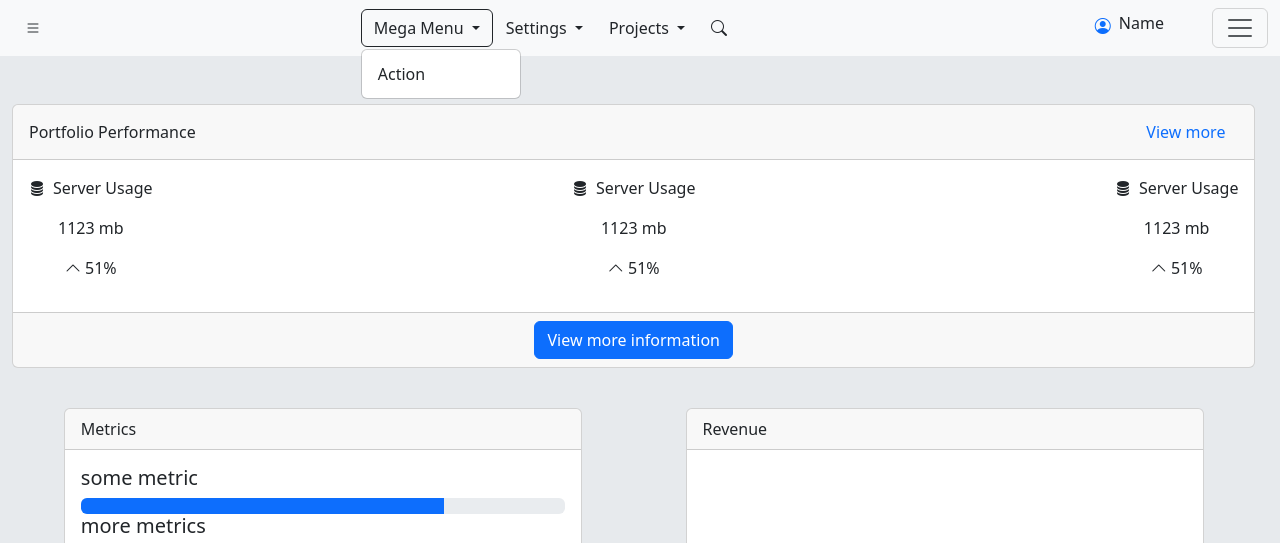
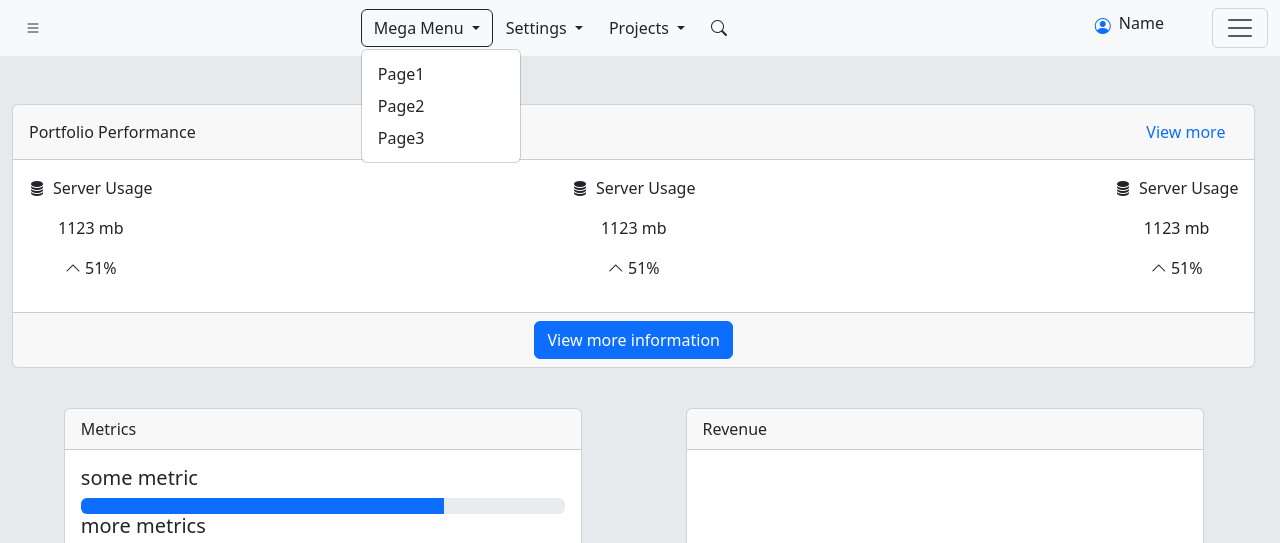
Before and after one commit to Kenref/---ipp-assessment, a website built with Vite: page index.html in a window 1280 px wide. Both pictures are taken after a click on the button "Mega Menu". Shown: the top 543 px of the page. Built offline with nearby package versions, Linux system fonts and the light colour scheme.

Commit message:
added dropdown hover effect

```diff
--- a/index.html
+++ b/index.html
@@ -104,7 +104,10 @@
             Mega Menu
           </button>
           <ul class="dropdown-menu">
-            <li><a class="dropdown-item" href="#">Action</a></li>
+            <li><a class="dropdown-item" href="#">Page1</a></li>
+            <li><a class="dropdown-item" href="#">Page2</a></li>
+            <li><a class="dropdown-item" href="#">Page3</a></li>
+
           </ul>
         </div>
         <div class="dropdown">
@@ -112,7 +115,9 @@
             Settings
           </button>
           <ul class="dropdown-menu">
-            <li><a class="dropdown-item" href="#">Action</a></li>
+            <li><a class="dropdown-item" href="#">Page1</a></li>
+            <li><a class="dropdown-item" href="#">Page2</a></li>
+            <li><a class="dropdown-item" href="#">Page3</a></li>
           </ul>
         </div>
         <div class="dropdown">
@@ -120,7 +125,9 @@
             Projects
           </button>
           <ul class="dropdown-menu">
-            <li><a class="dropdown-item" href="#">Action</a></li>
+            <li><a class="dropdown-item" href="#">Page1</a></li>
+            <li><a class="dropdown-item" href="#">Page2</a></li>
+            <li><a class="dropdown-item" href="#">Page3</a></li>
           </ul>
         </div>
         <button class="btn"><i class="bi bi-search"></i></button>
--- a/style.css
+++ b/style.css
@@ -5,3 +5,7 @@
 *, body {
   background-color: var(background-color);
 }
+
+.dropdown:hover .dropdown-menu{
+  display: block;
+}
```
